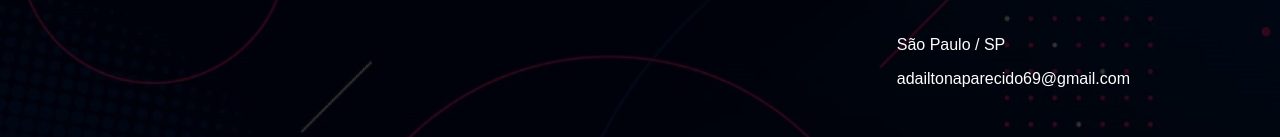
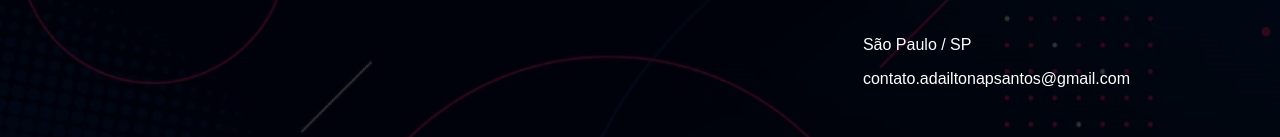
Before and after one commit to AdailtonSantos/portfolio, a Vue app: page /sobre in a window 1280 px wide. Shown: the part 656-793 px from the top of the page. Built offline with nearby package versions, Linux system fonts and the light colour scheme; a web font is replaced by a local one.

Commit message:
Fix: Altera endereço de email para contato

```diff
--- a/src/views/HomeView.vue
+++ b/src/views/HomeView.vue
@@ -22,7 +22,7 @@
       </section>
       <div class="info">
         <p>São Paulo / SP</p>
-        <p>adailtonaparecido69@gmail.com</p>
+        <p>contato.adailtonapsantos@gmail.com</p>
       </div>
     </div>
   </section>
--- a/src/views/SobreView.vue
+++ b/src/views/SobreView.vue
@@ -13,7 +13,7 @@
       </section>
       <div class="info">
         <p>São Paulo / SP</p>
-        <p>adailtonaparecido69@gmail.com</p>
+        <p>contato.adailtonapsantos@gmail.com</p>
       </div>
     </div>
   </section>
```
